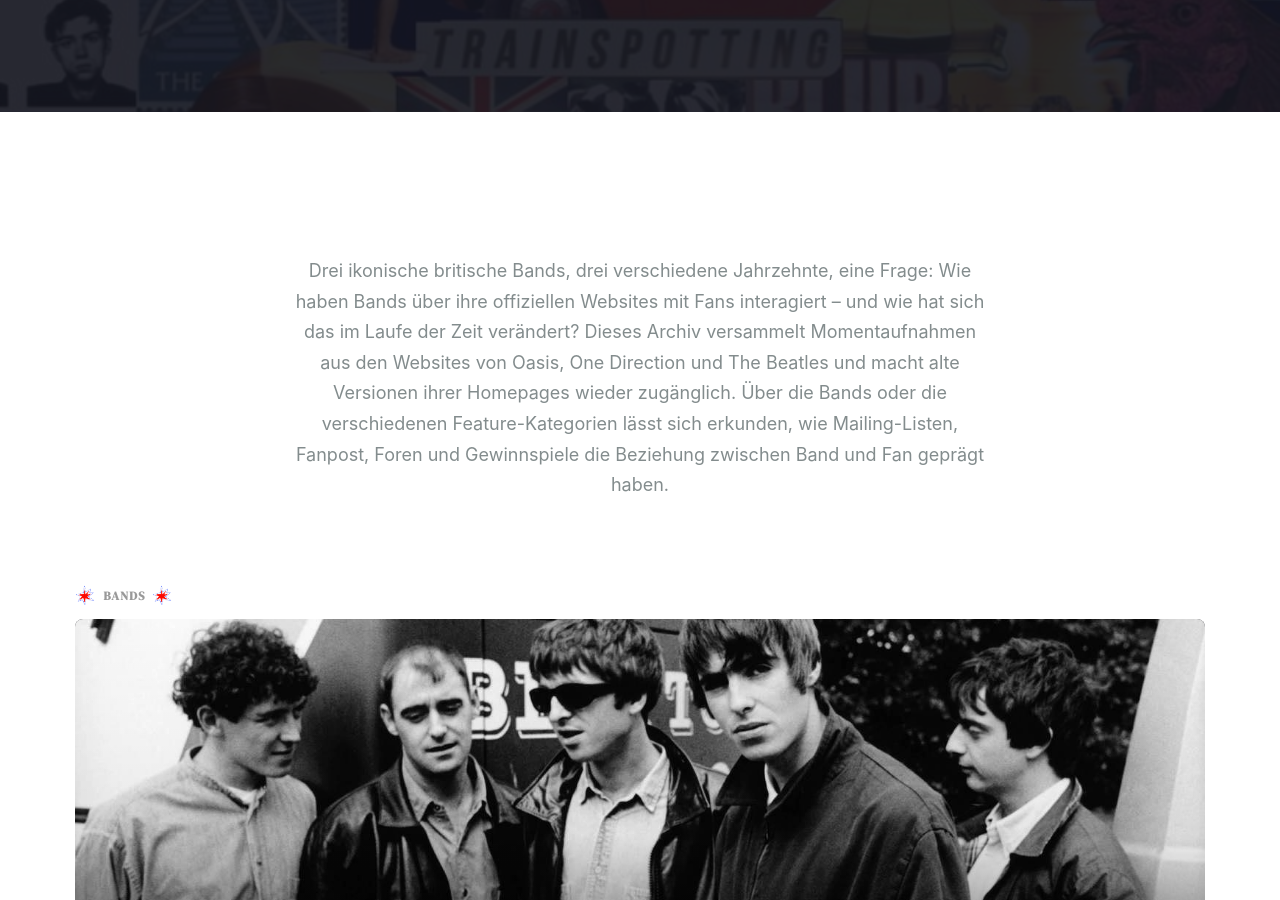
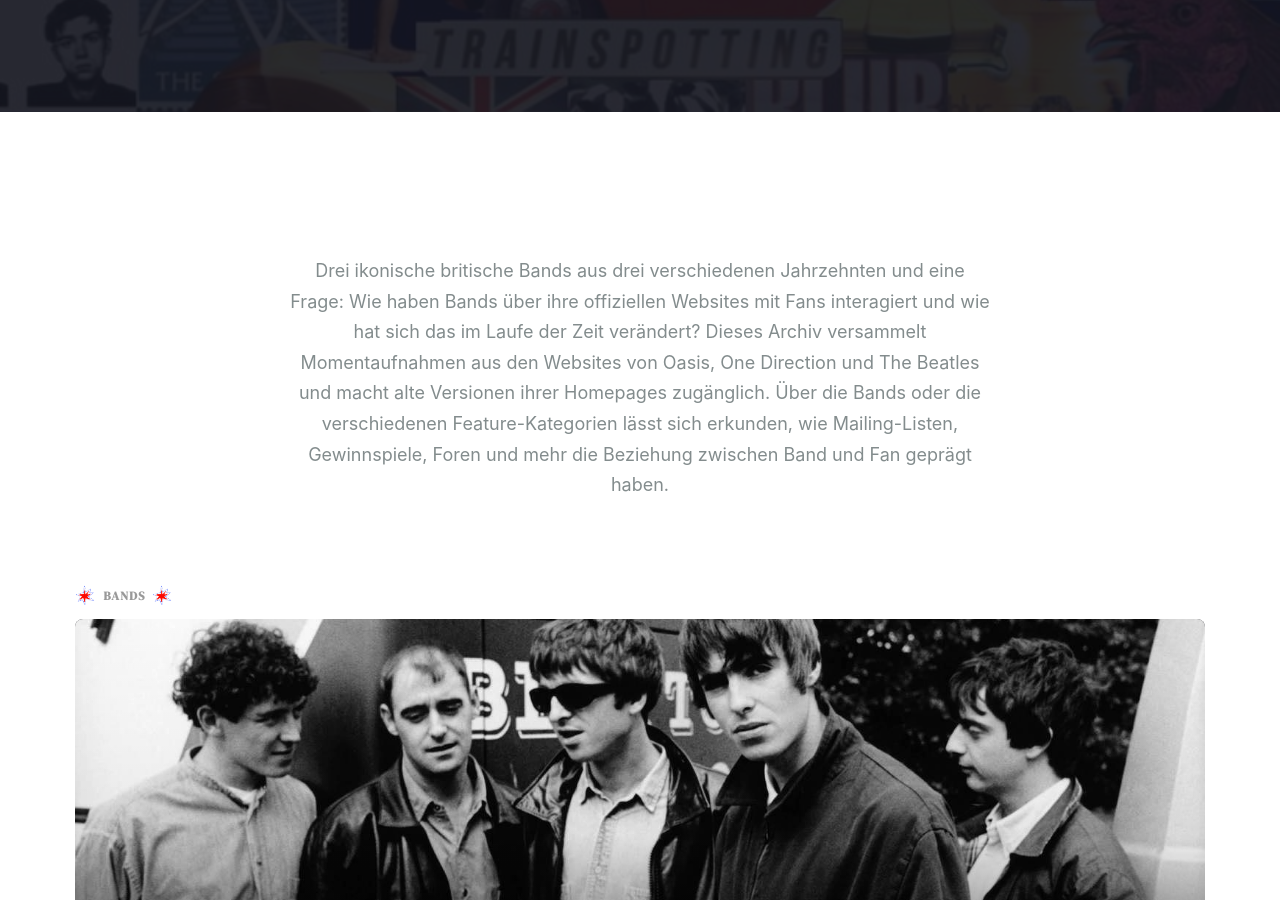
Before and after one commit to livklivk/Bands, a Jekyll site: the page built from index.html, in a window 1280 px wide and 900 px high, scrolled down 464 px. Built offline with Jekyll 4.4.1, drawn with Linux system fonts in a browser that asks for light colours.

Commit message:
Startseite: Beschreibungstext nach Wunsch angepasst
Co-Authored-By: Claude Sonnet 4.6 <noreply@anthropic.com>

```diff
--- a/_config.yml
+++ b/_config.yml
@@ -3,7 +3,7 @@ title: Bands & Fans im Web
 author: Olivia Kinsey
 lang: de
 description: >
-  Drei ikonische britische Bands, drei verschiedene Jahrzehnte, eine Frage: Wie haben Bands über ihre offiziellen Websites mit Fans interagiert – und wie hat sich das im Laufe der Zeit verändert? Dieses Archiv versammelt Momentaufnahmen aus den Websites von Oasis, One Direction und The Beatles und macht alte Versionen ihrer Homepages wieder zugänglich. Über die Bands oder die verschiedenen Feature-Kategorien lässt sich erkunden, wie Mailing-Listen, Fanpost, Foren und Gewinnspiele die Beziehung zwischen Band und Fan geprägt haben.
+  Drei ikonische britische Bands aus drei verschiedenen Jahrzehnten und eine Frage: Wie haben Bands über ihre offiziellen Websites mit Fans interagiert und wie hat sich das im Laufe der Zeit verändert? Dieses Archiv versammelt Momentaufnahmen aus den Websites von Oasis, One Direction und The Beatles und macht alte Versionen ihrer Homepages zugänglich. Über die Bands oder die verschiedenen Feature-Kategorien lässt sich erkunden, wie Mailing-Listen, Gewinnspiele, Foren und mehr die Beziehung zwischen Band und Fan geprägt haben.
 baseurl: "/Bands" # the subpath of your site, e.g. /blog
 url: "https://livklivk.github.io" # the base hostname & protocol for your site, e.g. http://example.com
 
```
